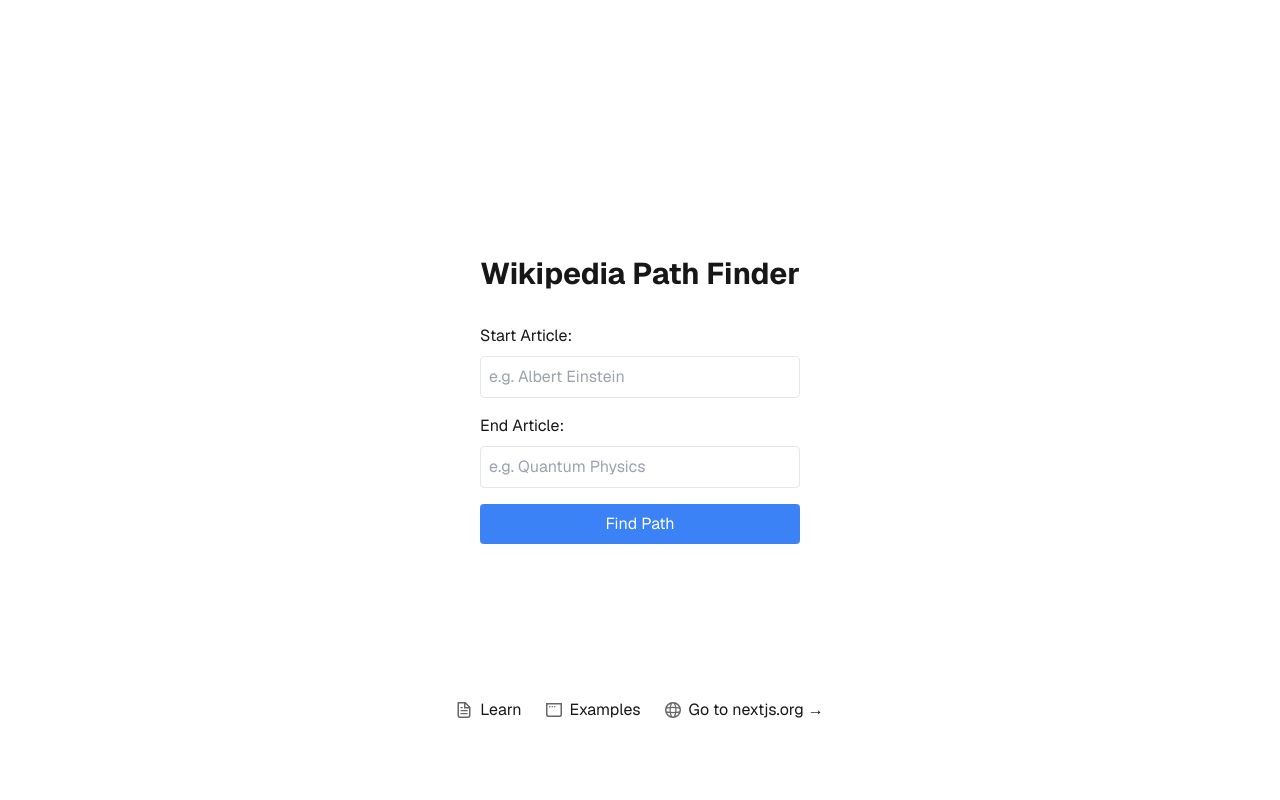
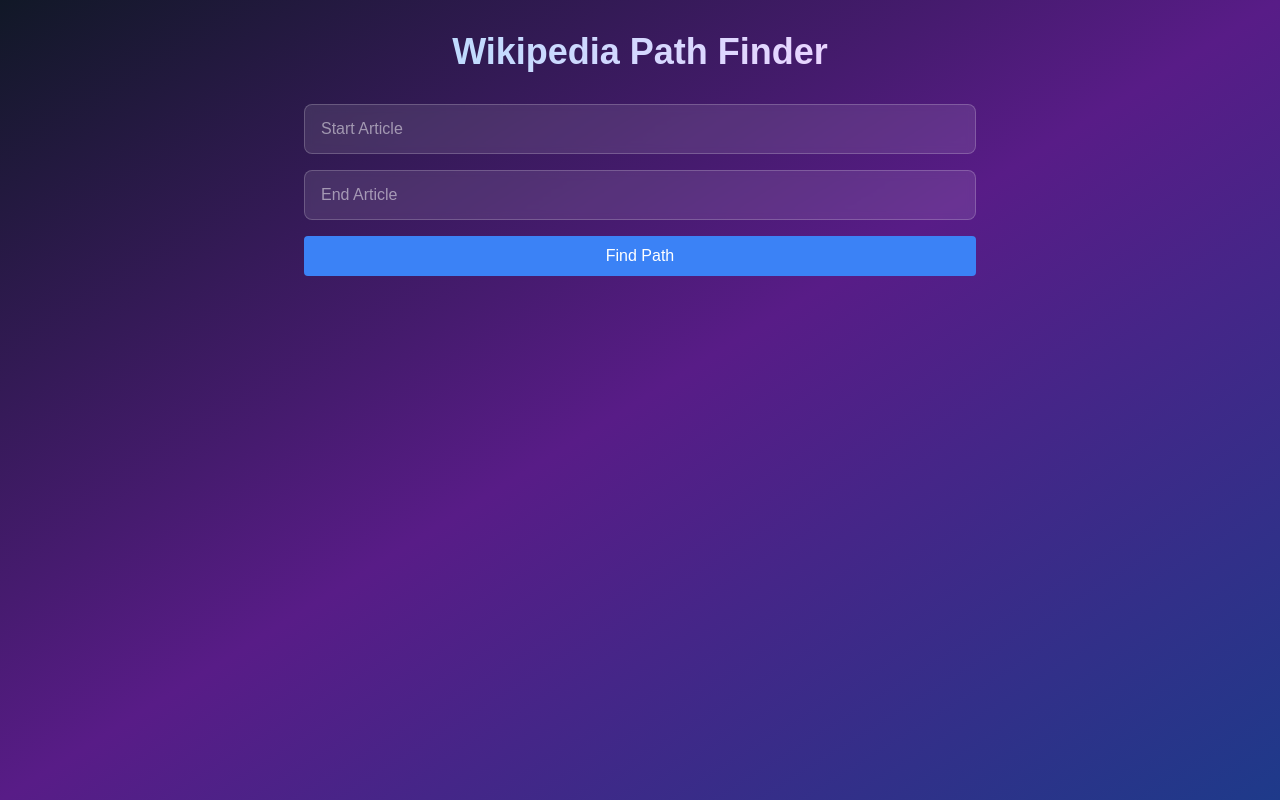
Before and after one commit to OKNG/wikipedia_solver, a Next.js app: page / in a window 1280 px wide. Built offline with nearby package versions, Linux system fonts and the light colour scheme.

Commit message:
UI updates

```diff
--- a/app/page.tsx
+++ b/app/page.tsx
@@ -11,16 +11,37 @@
   };
 }
 
-// Define ArticleCard component outside of the main component
 const ArticleCard = ({
   title,
-  details
+  details,
+  index,
+  currentIndex,
+  total
 }: {
   title: string;
   details?: ArticleDetails;
+  index: number;
+  currentIndex: number;
+  total: number;
 }) => {
+  const diff = index - currentIndex;
+  const scale = 1 - Math.min(Math.abs(diff) * 0.1, 0.3);
+  const translateY = diff * 20;
+  const zIndex = total - Math.abs(diff);
+  const opacity = 1 - Math.abs(diff) * 0.2;
+
   return (
-    <div className="mx-auto w-64 bg-white rounded-lg shadow-md overflow-hidden border border-gray-200">
+    <div
+      className="absolute w-64"
+      style={{
+        transform: `translateX(-50%) translateY(${translateY}px) scale(${scale})`,
+        left: '50%',
+        zIndex,
+        opacity,
+        transition: 'all 0.5s ease-out',
+      }}
+    >
+      <div className="bg-white rounded-lg shadow-lg overflow-hidden border border-gray-200">
         <div className="p-4">
           <h3 className="text-lg font-bold mb-2 line-clamp-2">
             <a
@@ -33,23 +54,35 @@
             </a>
           </h3>
 
-        {details?.thumbnail?.source && (
-          <div className="relative w-full h-40 mb-4">
+          <div className="relative w-full h-40 mb-4 bg-gray-100">
+            {details?.thumbnail?.source ? (
               <Image
                 src={details.thumbnail.source}
                 alt={title}
                 fill
                 className="object-cover rounded"
                 sizes="256px"
+                priority={index === currentIndex}
               />
+            ) : (
+              <div className="w-full h-full flex items-center justify-center text-gray-400">
+                {details ? 'No image available' : 'Loading...'}
               </div>
             )}
+          </div>
 
+          <div className="min-h-[6rem]">
             {details?.extract ? (
               <p className="text-gray-700 text-sm line-clamp-6">{details.extract}</p>
             ) : (
-          <div className="animate-pulse h-20 bg-gray-200 rounded"></div>
+              <div className="space-y-2">
+                <div className="animate-pulse h-4 bg-gray-200 rounded w-3/4"></div>
+                <div className="animate-pulse h-4 bg-gray-200 rounded w-full"></div>
+                <div className="animate-pulse h-4 bg-gray-200 rounded w-2/3"></div>
+              </div>
             )}
+          </div>
+        </div>
       </div>
     </div>
   );
@@ -66,6 +99,7 @@
   const [startSuggestions, setStartSuggestions] = useState<string[]>([]);
   const [endSuggestions, setEndSuggestions] = useState<string[]>([]);
   const [articleDetails, setArticleDetails] = useState<Map<string, ArticleDetails>>(new Map());
+  const [currentCardIndex, setCurrentCardIndex] = useState(0);
 
   // Create refs for the dropdown containers
   const startRef = useRef<HTMLDivElement>(null);
@@ -112,47 +146,55 @@
     }
   };
 
-  const fetchSuggestions = async (query: string): Promise<string[]> => {
-    if (!query.trim()) return [];
+  const fetchSuggestions = async (query: string, isStart: boolean) => {
+    if (!query.trim()) {
+      isStart ? setStartSuggestions([]) : setEndSuggestions([]);
+      return;
+    }
 
     try {
-      const response = await fetch(`/api/wiki-search?q=${encodeURIComponent(query)}`);
-      const data = await response.json();
-      console.log('Received suggestions:', data.suggestions); // Debug log
-      return data.suggestions;
+      const response = await fetch(
+        `https://en.wikipedia.org/w/api.php?` +
+        new URLSearchParams({
+          action: 'opensearch',
+          search: query,
+          limit: '5',
+          namespace: '0',
+          format: 'json',
+          origin: '*'
+        })
+      );
+
+      const [, titles] = await response.json();
+      isStart ? setStartSuggestions(titles) : setEndSuggestions(titles);
     } catch (error) {
       console.error('Error fetching suggestions:', error);
-      return [];
+      isStart ? setStartSuggestions([]) : setEndSuggestions([]);
     }
   };
 
-  // Modify the debounced search functions to add logging
-  const debouncedStartSearch = debounce(async (value: string) => {
-    console.log('Searching for:', value); // Debug log
-    const suggestions = await fetchSuggestions(value);
-    console.log('Setting start suggestions:', suggestions); // Debug log
-    setStartSuggestions(suggestions);
-  }, 300);
+  // Add debounced versions of the fetch functions
+  const debouncedFetchStartSuggestions = debounce(
+    (query: string) => fetchSuggestions(query, true),
+    300
+  );
 
-  const debouncedEndSearch = debounce(async (value: string) => {
-    console.log('Searching for:', value); // Debug log
-    const suggestions = await fetchSuggestions(value);
-    console.log('Setting end suggestions:', suggestions); // Debug log
-    setEndSuggestions(suggestions);
-  }, 300);
+  const debouncedFetchEndSuggestions = debounce(
+    (query: string) => fetchSuggestions(query, false),
+    300
+  );
 
-  const handleStartInputChange = (value: string) => {
+  // Update the input handlers
+  const handleStartArticleChange = (e: React.ChangeEvent<HTMLInputElement>) => {
+    const value = e.target.value;
     setStartArticle(value);
-    setShowStartSuggestions(true);
-    console.log('Start input changed:', value); // Debug log
-    debouncedStartSearch(value);
+    debouncedFetchStartSuggestions(value);
   };
 
-  const handleEndInputChange = (value: string) => {
+  const handleEndArticleChange = (e: React.ChangeEvent<HTMLInputElement>) => {
+    const value = e.target.value;
     setEndArticle(value);
-    setShowEndSuggestions(true);
-    console.log('End input changed:', value); // Debug log
-    debouncedEndSearch(value);
+    debouncedFetchEndSuggestions(value);
   };
 
   const fetchArticleDetails = async (title: string) => {
@@ -168,7 +210,6 @@
     }
   };
 
-  // Update useEffect to fetch details for new path articles
   useEffect(() => {
     if (path.length > 0) {
       path.forEach(article => {
@@ -178,71 +219,75 @@
   }, [path]);
 
   return (
-    <div className="grid grid-rows-[20px_1fr_20px] items-center justify-items-center min-h-screen p-8 pb-20 gap-16 sm:p-20 font-[family-name:var(--font-geist-sans)]">
-      <main className="flex flex-col gap-8 row-start-2 items-center sm:items-start">
-        <h1 className="text-3xl font-bold">Wikipedia Path Finder</h1>
+    <div className="min-h-screen bg-gradient-to-br from-gray-900 via-purple-900 to-blue-900 p-8">
+      <main className="max-w-2xl mx-auto flex flex-col gap-8 items-center">
+        <h1 className="text-4xl font-bold text-transparent bg-clip-text bg-gradient-to-r from-blue-200 to-purple-200">
+          Wikipedia Path Finder
+        </h1>
 
         <form onSubmit={findShortestPath} className="w-full space-y-4">
-          <div className="space-y-2 relative" ref={startRef}>
-            <label htmlFor="start" className="block">Start Article:</label>
+          <div className="space-y-4">
+            <div className="relative">
               <input
-              id="start"
                 type="text"
                 value={startArticle}
-              onChange={(e) => handleStartInputChange(e.target.value)}
+                onChange={handleStartArticleChange}
                 onFocus={() => setShowStartSuggestions(true)}
-              className="w-full p-2 border rounded text-gray-900 placeholder:text-gray-400"
-              placeholder="e.g. Albert Einstein"
-              required
+                placeholder="Start Article"
+                className="w-full px-4 py-3 bg-white/10 border border-white/20 rounded-lg text-white placeholder-white/50 focus:outline-none focus:ring-2 focus:ring-blue-500/50 backdrop-blur-sm"
               />
               {showStartSuggestions && startSuggestions.length > 0 && (
-              <div className="absolute z-10 w-full bg-white border rounded-b shadow-lg max-h-60 overflow-y-auto">
-                {startSuggestions.map((suggestion, index) => (
                 <div
-                    key={index}
-                    className="p-2 hover:bg-gray-100 cursor-pointer text-gray-900"
-                    onClick={(e) => {
-                      e.stopPropagation();
+                  className="absolute z-50 w-full mt-2 backdrop-blur-xl bg-white/10 border border-white/20 rounded-lg shadow-xl overflow-hidden"
+                  onMouseDown={(e) => e.preventDefault()}
+                >
+                  {startSuggestions.map((suggestion) => (
+                    <button
+                      key={suggestion}
+                      className="w-full px-4 py-2 text-left text-white/90 hover:bg-white/20 transition-colors"
+                      onClick={() => {
                         setStartArticle(suggestion);
                         setShowStartSuggestions(false);
                       }}
+                      type="button"
                     >
                       {suggestion}
-                  </div>
+                    </button>
                   ))}
                 </div>
               )}
             </div>
 
-          <div className="space-y-2 relative" ref={endRef}>
-            <label htmlFor="end" className="block">End Article:</label>
+            <div className="relative">
               <input
-              id="end"
                 type="text"
                 value={endArticle}
-              onChange={(e) => handleEndInputChange(e.target.value)}
+                onChange={handleEndArticleChange}
                 onFocus={() => setShowEndSuggestions(true)}
-              className="w-full p-2 border rounded text-gray-900 placeholder:text-gray-400"
-              placeholder="e.g. Quantum Physics"
-              required
+                placeholder="End Article"
+                className="w-full px-4 py-3 bg-white/10 border border-white/20 rounded-lg text-white placeholder-white/50 focus:outline-none focus:ring-2 focus:ring-blue-500/50 backdrop-blur-sm"
               />
               {showEndSuggestions && endSuggestions.length > 0 && (
-              <div className="absolute z-10 w-full bg-white border rounded-b shadow-lg max-h-60 overflow-y-auto">
-                {endSuggestions.map((suggestion, index) => (
                 <div
-                    key={index}
-                    className="p-2 hover:bg-gray-100 cursor-pointer text-gray-900"
-                    onClick={(e) => {
-                      e.stopPropagation();
+                  className="absolute z-50 w-full mt-2 backdrop-blur-xl bg-white/10 border border-white/20 rounded-lg shadow-xl overflow-hidden"
+                  onMouseDown={(e) => e.preventDefault()}
+                >
+                  {endSuggestions.map((suggestion) => (
+                    <button
+                      key={suggestion}
+                      className="w-full px-4 py-2 text-left text-white/90 hover:bg-white/20 transition-colors"
+                      onClick={() => {
                         setEndArticle(suggestion);
                         setShowEndSuggestions(false);
                       }}
+                      type="button"
                     >
                       {suggestion}
-                  </div>
+                    </button>
                   ))}
                 </div>
               )}
+            </div>
           </div>
 
           <button
@@ -260,86 +305,60 @@
           </div>
         )}
 
+        {loading && (
+          <div className="text-center">
+            Searching for path...
+          </div>
+        )}
+
         {path.length > 0 && (
           <div className="w-full">
-            <h2 className="text-xl font-semibold mb-4">Shortest Path Found ({path.length} steps):</h2>
-            <div className="space-y-6">
+            <h2 className="text-xl font-semibold mb-4 text-center">
+              Path Found ({currentCardIndex + 1} of {path.length} steps)
+            </h2>
+
+            <div className="relative h-[500px] w-full mb-8">
               {path.map((article, index) => (
-                <div key={article} className="flex flex-col items-center gap-4">
                 <ArticleCard
+                  key={article}
                   title={article}
                   details={articleDetails.get(article)}
+                  index={index}
+                  currentIndex={currentCardIndex}
+                  total={path.length}
                 />
-                  {index < path.length - 1 && (
-                    <div className="flex justify-center">
-                      <svg
-                        className="w-6 h-6 text-gray-400"
-                        fill="none"
-                        stroke="currentColor"
-                        viewBox="0 0 24 24"
+              ))}
+            </div>
+
+            <div className="flex justify-center gap-4">
+              <button
+                onClick={() => setCurrentCardIndex(prev => Math.max(0, prev - 1))}
+                disabled={currentCardIndex === 0}
+                className="px-4 py-2 bg-blue-500 text-white rounded disabled:opacity-50 disabled:cursor-not-allowed hover:bg-blue-600 transition-colors"
               >
-                        <path
-                          strokeLinecap="round"
-                          strokeLinejoin="round"
-                          strokeWidth={2}
-                          d="M19 14l-7 7m0 0l-7-7m7 7V3"
-                        />
-                      </svg>
-                    </div>
-                  )}
-                </div>
-              ))}
+                Previous
+              </button>
+              <button
+                onClick={() => setCurrentCardIndex(prev => Math.min(path.length - 1, prev + 1))}
+                disabled={currentCardIndex === path.length - 1}
+                className="px-4 py-2 bg-blue-500 text-white rounded disabled:opacity-50 disabled:cursor-not-allowed hover:bg-blue-600 transition-colors"
+              >
+                Next
+              </button>
             </div>
           </div>
         )}
       </main>
-      <footer className="row-start-3 flex gap-6 flex-wrap items-center justify-center">
-        <a
-          className="flex items-center gap-2 hover:underline hover:underline-offset-4"
-          href="https://nextjs.org/learn?utm_source=create-next-app&utm_medium=appdir-template-tw&utm_campaign=create-next-app"
-          target="_blank"
-          rel="noopener noreferrer"
-        >
-          <Image
-            aria-hidden
-            src="/file.svg"
-            alt="File icon"
-            width={16}
-            height={16}
+
+      {(showStartSuggestions || showEndSuggestions) && (
+        <div
+          className="fixed inset-0 z-40"
+          onClick={() => {
+            setShowStartSuggestions(false);
+            setShowEndSuggestions(false);
+          }}
         />
-          Learn
-        </a>
-        <a
-          className="flex items-center gap-2 hover:underline hover:underline-offset-4"
-          href="https://vercel.com/templates?framework=next.js&utm_source=create-next-app&utm_medium=appdir-template-tw&utm_campaign=create-next-app"
-          target="_blank"
-          rel="noopener noreferrer"
-        >
-          <Image
-            aria-hidden
-            src="/window.svg"
-            alt="Window icon"
-            width={16}
-            height={16}
-          />
-          Examples
-        </a>
-        <a
-          className="flex items-center gap-2 hover:underline hover:underline-offset-4"
-          href="https://nextjs.org?utm_source=create-next-app&utm_medium=appdir-template-tw&utm_campaign=create-next-app"
-          target="_blank"
-          rel="noopener noreferrer"
-        >
-          <Image
-            aria-hidden
-            src="/globe.svg"
-            alt="Globe icon"
-            width={16}
-            height={16}
-          />
-          Go to nextjs.org →
-        </a>
-      </footer>
+      )}
     </div>
   );
 }
--- a/next.config.js
+++ b/next.config.js
@@ -5,7 +5,7 @@
       {
         protocol: 'https',
         hostname: 'upload.wikimedia.org',
-      },
+      }
     ],
   },
 }
```
Also changed, not shown: app/api/wiki-article/route.ts (+13 -23 lines). Lines whose indentation alone changed are shown as unchanged.
